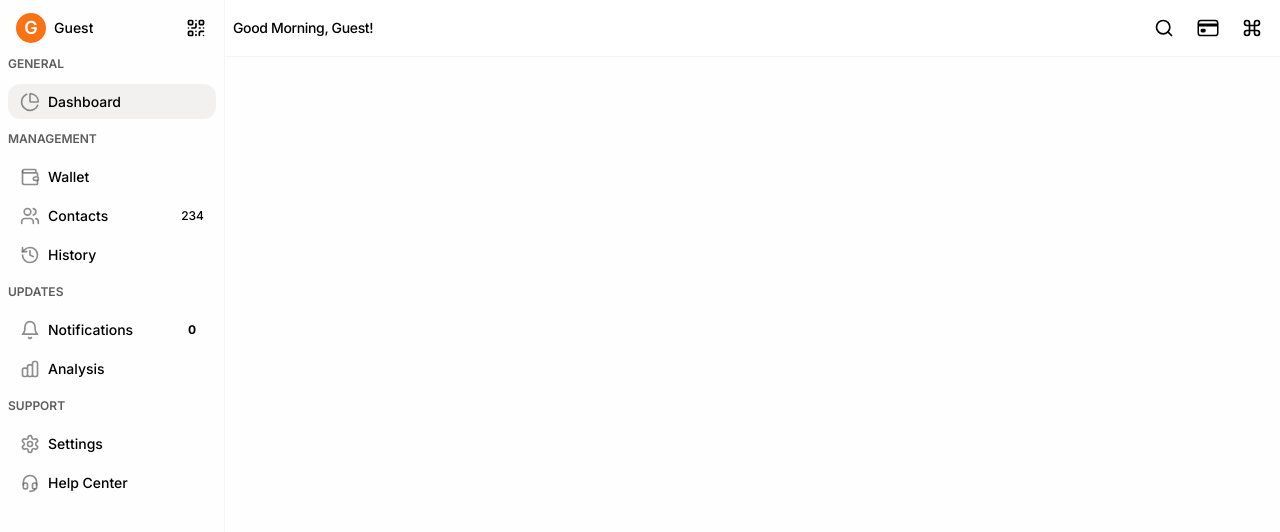
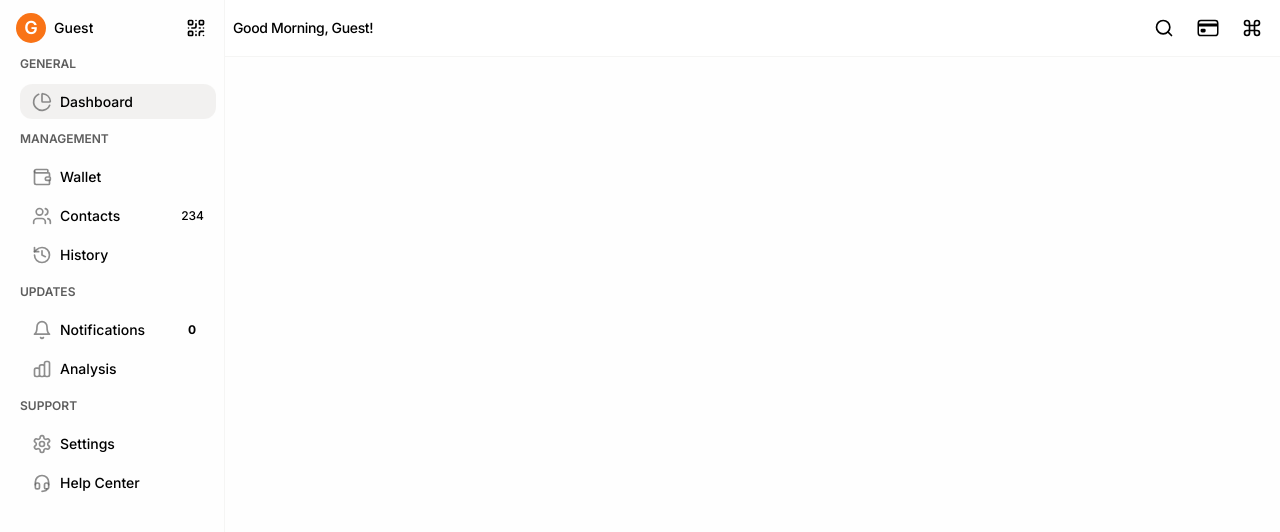
Before and after one commit to mbonikev/GradeWave, a React (Vite) app: page /#/student_dashboard in a window 1280 px wide. Shown: the top 532 px of the page. Built offline with nearby package versions, Linux system fonts and the light colour scheme.

Commit message:
updated src/components/student/StudentSidebar.jsx

```diff
--- a/src/components/student/StudentSidebar.jsx
+++ b/src/components/student/StudentSidebar.jsx
@@ -48,7 +48,7 @@ function StudentSidebar({ closeSidebar, showSidebar }) {
         </button>
       </div>
       {/* middle links */}
-      <div className="flex-1 flex flex-col pl-2 pr-2 gap-1 select-none">
+      <div className="flex-1 flex flex-col pl-5 pr-2 gap-1 select-none">
         <SidebarSectionTitle title={"General"} />
         <Link
           to="/"
```
